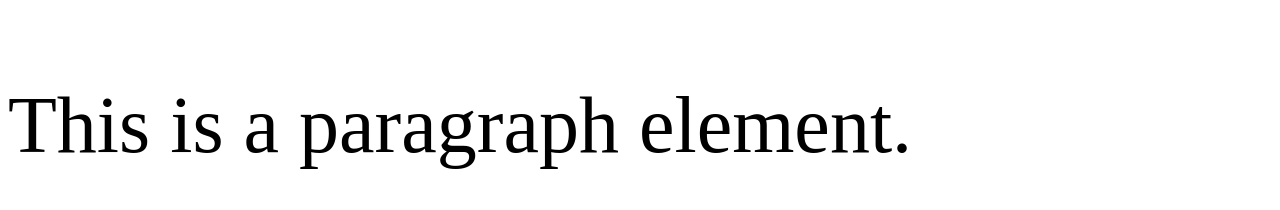
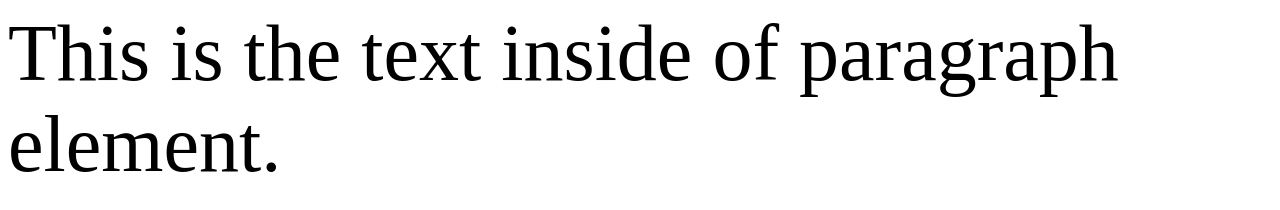
Before and after one commit to joanna-foss/codeup-web-exercises, a plain HTML site: page kenneth_exercise_08.25.21.html in a window 1280 px wide. Drawn offline with nearby package versions, Linux system fonts and the light colour scheme.

Commit message:
adjusted minorly

```diff
--- a/kenneth_exercise_08.25.21.html
+++ b/kenneth_exercise_08.25.21.html
@@ -6,7 +6,7 @@
 </head>
 <body>
 
-<p id="ptag" style="font-size: 5em;">This is a paragraph element.</p>
+<p id="ptag" style="font-size: 5em; margin: auto;">This is the text inside of paragraph element.</p>
 
 <script src="https://code.jquery.com/jquery-3.6.0.min.js" integrity="sha256-/xUj+3OJU5yExlq6GSYGSHk7tPXikynS7ogEvDej/m4=" crossorigin="anonymous"></script>
 <script>
```
